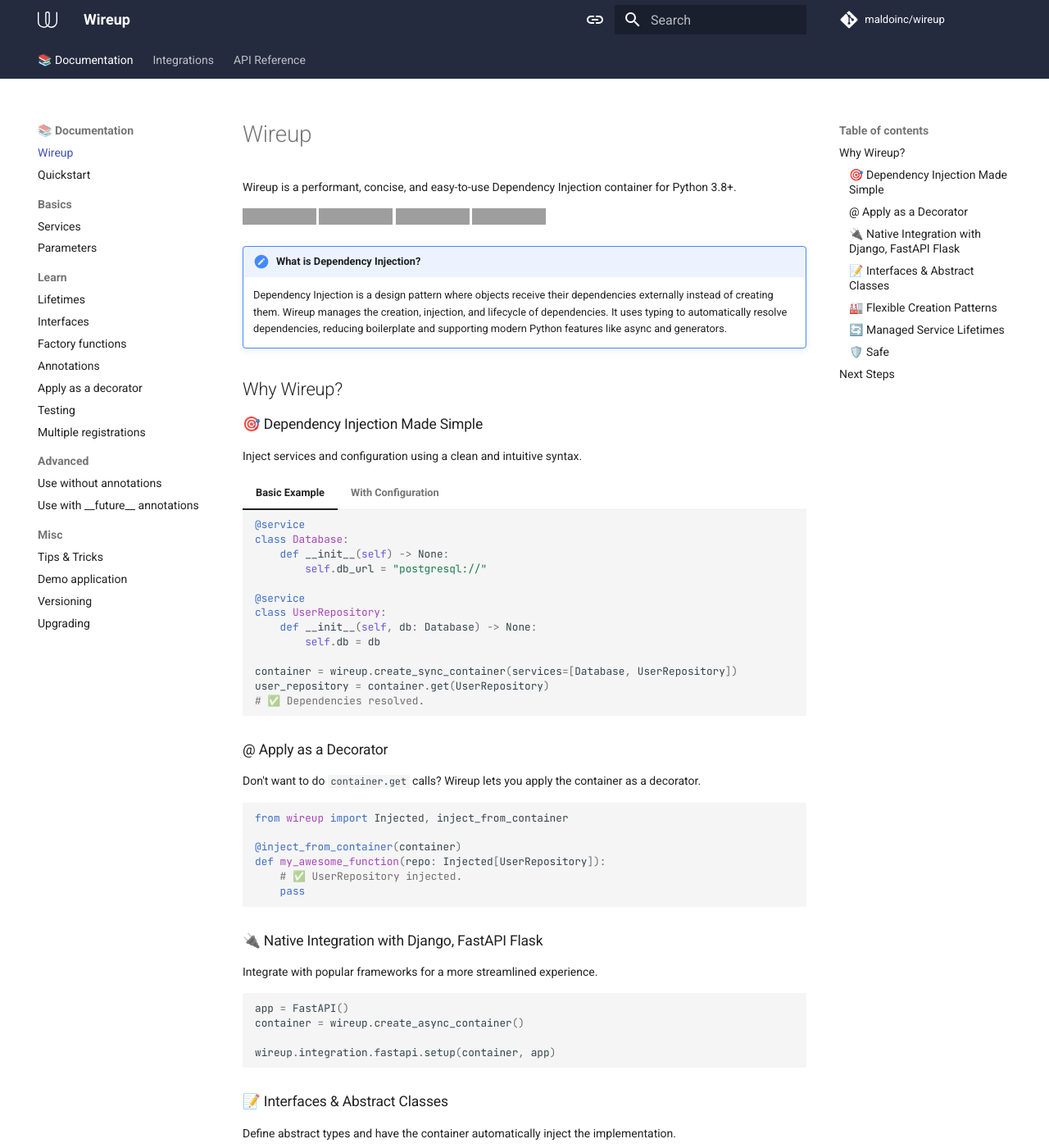
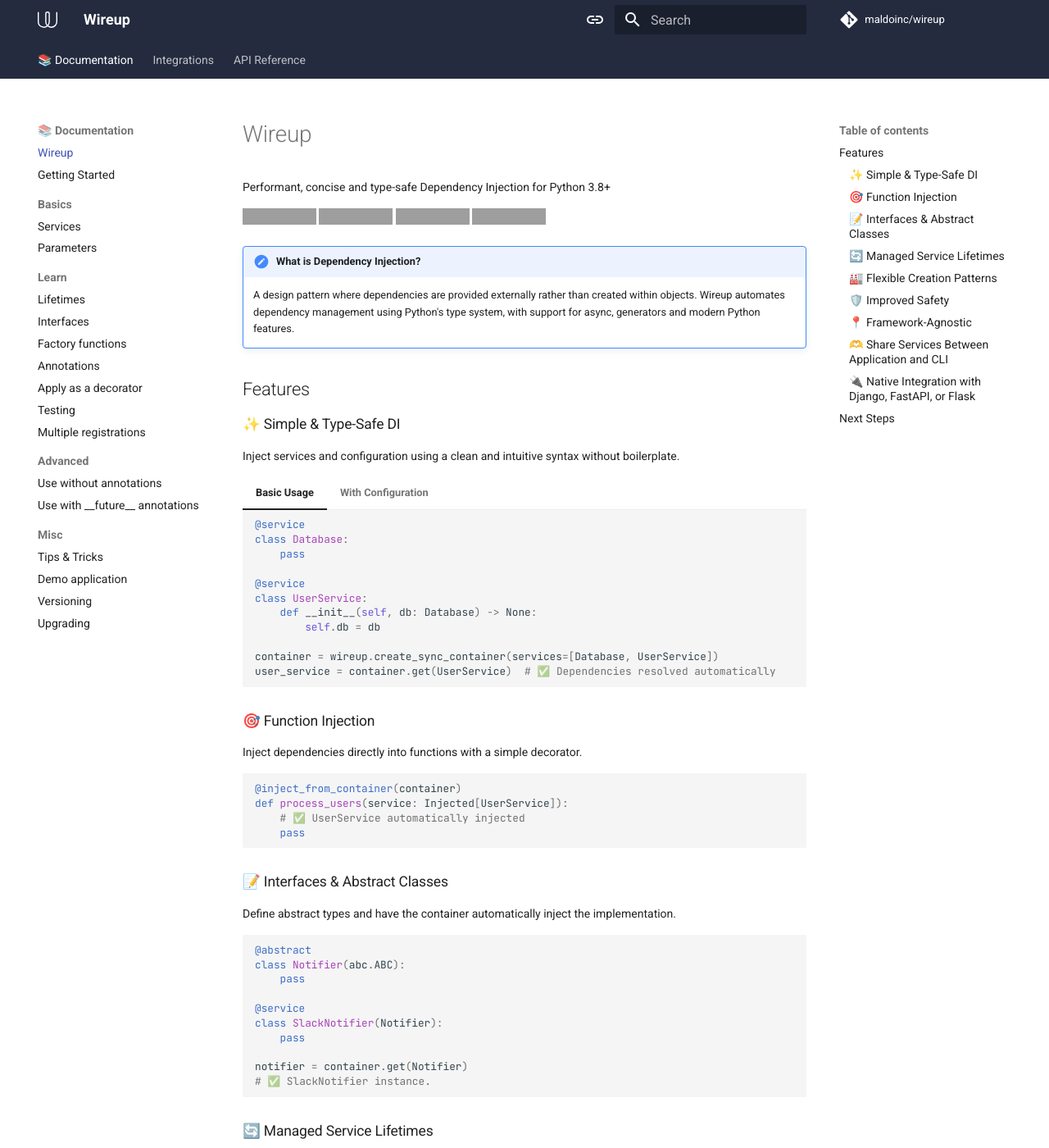
Before and after one commit to maldoinc/wireup, an MkDocs documentation site: the page built from docs/pages/index.md, in a window 1280 px wide and 1400 px high. Shown: the whole window at 82% size. Built offline with MkDocs 1.6.1 and Material for MkDocs 9.7.7, drawn with Linux system fonts in a browser that asks for light colours; comment, search, counter and statistics services are not loaded; the version menu is left out; some of the changed text lies outside the part shown; grey boxes are pictures that could not be loaded.

Commit message:
Update docs

````diff
--- a/docs/mkdocs.yml
+++ b/docs/mkdocs.yml
@@ -2,7 +2,7 @@ site_name: Wireup
 nav:
   - 📚 Documentation:
     - Wireup: index.md
-    - Quickstart: getting_started.md
+    - Getting Started: getting_started.md
     - Basics:
       - Services: services.md
       - Parameters: parameters.md
--- a/docs/pages/index.md
+++ b/docs/pages/index.md
@@ -1,4 +1,4 @@
-Wireup is a performant, concise, and easy-to-use Dependency Injection container for Python 3.8+.
+Performant, concise and type-safe Dependency Injection for Python 3.8+
 
 [![GitHub](https://img.shields.io/github/license/maldoinc/wireup)](https://github.com/maldoinc/wireup)
 [![Coverage](https://img.shields.io/codeclimate/coverage/maldoinc/wireup?label=Coverage)](https://codeclimate.com/github/maldoinc/wireup)
@@ -6,32 +6,29 @@ Wireup is a performant, concise, and easy-to-use Dependency Injection container
 [![PyPI - Version](https://img.shields.io/pypi/v/wireup)](https://pypi.org/project/wireup/)
 
 !!! note "What is Dependency Injection?"
-    Dependency Injection is a design pattern where objects receive their dependencies externally instead of creating them.
-    Wireup manages the creation, injection, and lifecycle of dependencies. It uses typing to automatically
-    resolve dependencies, reducing boilerplate and supporting modern Python features like async and generators.
+    A design pattern where dependencies are provided externally rather than created within objects.
+    Wireup automates dependency management using Python's type system, with support for async, generators and modern Python features.
 
-## Why Wireup?
+## Features
 
-### 🎯 Dependency Injection Made Simple
+### ✨ Simple & Type-Safe DI
 
-Inject services and configuration using a clean and intuitive syntax.
+Inject services and configuration using a clean and intuitive syntax without boilerplate.
 
-=== "Basic Example"
+=== "Basic Usage"
 
     ```python
     @service
     class Database:
-        def __init__(self) -> None:
-            self.db_url = "postgresql://"
+        pass
 
     @service
-    class UserRepository:
+    class UserService:
         def __init__(self, db: Database) -> None:
             self.db = db
 
-    container = wireup.create_sync_container(services=[Database, UserRepository])
-    user_repository = container.get(UserRepository)
-    # ✅ Dependencies resolved.
+    container = wireup.create_sync_container(services=[Database, UserService])
+    user_service = container.get(UserService)  # ✅ Dependencies resolved automatically
     ```
 
 === "With Configuration"
@@ -42,43 +39,21 @@ Inject services and configuration using a clean and intuitive syntax.
         def __init__(self, db_url: Annotated[str, Inject(param="db_url")]) -> None:
             self.db_url = db_url
 
-    @service
-    class UserRepository:
-        def __init__(self, db: Database) -> None:
-            self.db = db
-
     container = wireup.create_sync_container(
-        services=[Database, UserRepository],
-        parameters={"db_url": os.environ.get("APP_DB_URL")}
+        services=[Database],
+        parameters={"db_url": os.environ["APP_DB_URL"]}
     )
-    user_repository = container.get(UserRepository)
-    db_url = container.params.get("db_url")
-    # ✅ Dependencies resolved.
     ```
 
+### 🎯 Function Injection
 
-### @ Apply as a Decorator
-
-Don't want to do `container.get` calls? Wireup lets you apply the container as a decorator.
+Inject dependencies directly into functions with a simple decorator.
 
 ```python
-from wireup import Injected, inject_from_container
-
 @inject_from_container(container)
-def my_awesome_function(repo: Injected[UserRepository]):
-    # ✅ UserRepository injected.
+def process_users(service: Injected[UserService]):
+    # ✅ UserService automatically injected
     pass
-```
-
-### 🔌 Native Integration with Django, FastAPI Flask
-
-Integrate with popular frameworks for a more streamlined experience.
-
-```python
-app = FastAPI()
-container = wireup.create_async_container()
-
-wireup.integration.fastapi.setup(container, app)
 ```
 
 ### 📝 Interfaces & Abstract Classes
@@ -90,20 +65,53 @@ Define abstract types and have the container automatically inject the implementa
 class Notifier(abc.ABC):
     pass
 
-
 @service
 class SlackNotifier(Notifier):
     pass
-
 
 notifier = container.get(Notifier)
 # ✅ SlackNotifier instance.
 ```
 
+### 🔄 Managed Service Lifetimes
+
+Declare dependencies as singletons, scoped, or transient to control whether to inject a fresh copy or reuse existing instances.
+
+=== "Singleton"
+
+    One instance per application. `@service(lifetime="singleton")` is the default.
+
+    ```python
+    @service
+    class Database:
+        pass
+    ```
+
+=== "Scoped"
+
+    One instance per scope/request, shared within that scope/request.
+
+    ```python
+    @service(lifetime="scoped")
+    class RequestContext:
+        def __init__(self) -> None:
+            self.request_id = uuid4()
+    ```
+
+=== "Transient"
+
+    When full isolation and clean state is required. Every request to create transient services results in a new instance.
+
+    ```python
+    @service(lifetime="transient")
+    class OrderProcessor:
+        pass
+    ```
+
 ### 🏭 Flexible Creation Patterns
 
 Defer instantiation to specialized factories when complex initialization or cleanup is required.
-Full support for async and generators. Wireup will take care of cleanup.
+Full support for async and generators. Wireup handles cleanup at the correct time depending on the service lifetime.
 
 === "Synchronous"
 
@@ -113,8 +121,8 @@ Full support for async and generators. Wireup will take care of cleanup.
             self.client = client
 
     @service
-    def http_client_factory() -> Iterator[Weatherclient]:
-        async with requests.Session() as sess:
+    def weather_client_factory() -> Iterator[WeatherClient]:
+        with requests.Session() as sess:
             yield WeatherClient(client=sess)
     ```
 
@@ -126,23 +134,18 @@ Full support for async and generators. Wireup will take care of cleanup.
             self.client = client
 
     @service
-    async def http_client_factory() -> AsyncIterator[Weatherclient]:
+    async def weather_client_factory() -> AsyncIterator[WeatherClient]:
         async with aiohttp.ClientSession() as sess:
             yield WeatherClient(client=sess)
     ```
 
-### 🔄 Managed Service Lifetimes
+### 🛡️ Improved Safety
 
-Declare dependencies as singletons, scoped, or transient to control whether to inject a fresh copy or reuse existing instances.
-
-### 🛡️ Safe
-
-Wireup will warn you at the earliest possible stage about misconfigurations to avoid runtime surprises.
-
+Wireup is mypy strict compliant and will not introduce type errors in your code. It will also warn you at the earliest possible stage about configuration errors to avoid surprises.
 
 === "Container Creation"
 
-    Container will raise at creation time about missing dependencies or other errors.
+    The container will raise errors at creation time about missing dependencies or other issues.
 
     ```python
     @service
@@ -169,21 +171,21 @@ Wireup will warn you at the earliest possible stage about misconfigurations to a
 
 === "Integrations"
 
-    When using the Wireup integrations all dependencies are checked for validity.
+    Wireup integrations assert that requested injections in the framework are valid.
+
     ```python
     @app.get("/")
     def home(foo: Injected[NotManagedByWireup]):
         pass
 
-
     wireup.integration.flask.setup(container, app)
-    # ❌ Parameter 'oops' of 'home' depends on an unknown service 'NotManagedByWireup'.
+    # ❌ Parameter 'foo' of 'home' depends on an unknown service 'NotManagedByWireup'.
     ```
-
 
 === "Parameter Checks"
 
-    Wireup parameters are also checked for validity.
+    Configuration parameters are also checked for validity.
+
     ```python
     class Database:
         def __init__(self, url: Annotated[str, Inject(param="db_url")]) -> None:
@@ -192,9 +194,32 @@ Wireup will warn you at the earliest possible stage about misconfigurations to a
     # ❌ Parameter 'url' of Type 'Database' depends on an unknown Wireup parameter 'db_url'.
     ```
 
+### 📍 Framework-Agnostic
+
+Wireup provides its own Dependency Injection mechanism and is not tied to specific frameworks. Use it anywhere you like.
+
+### 🫶 Share Services Between Application and CLI
+
+Share the service layer between your web application and its accompanying CLI using Wireup.
+
+### 🔌 Native Integration with Django, FastAPI, or Flask
+
+Integrate with popular frameworks for a smoother developer experience.
+Integrations manage request scopes, injection in endpoints, and lifecycle of services.
+
+```python
+app = FastAPI()
+container = wireup.create_async_container(services=[UserService, Database])
+
+@app.get("/")
+def users_list(user_service: Injected[UserService]):
+    pass
+
+wireup.integration.fastapi.setup(container, app)
+```
 
 ## Next Steps
 
-* [Quickstart](getting_started.md) - Follow the quickstart guide for a more in-depth tutorial.
+* [Getting Started](getting_started.md) - Follow the Getting Started guide for a more in-depth tutorial.
 * [Services](services.md)
 * [Parameters](parameters.md)
````
Also changed, not shown: other parts of docs/pages/index.md (+2 -3 lines), docs/pages/factory_functions.md (+7 -6 lines), docs/pages/integrations/flask.md (+2 -2 lines), docs/pages/testing.md (+1 -1 lines).
